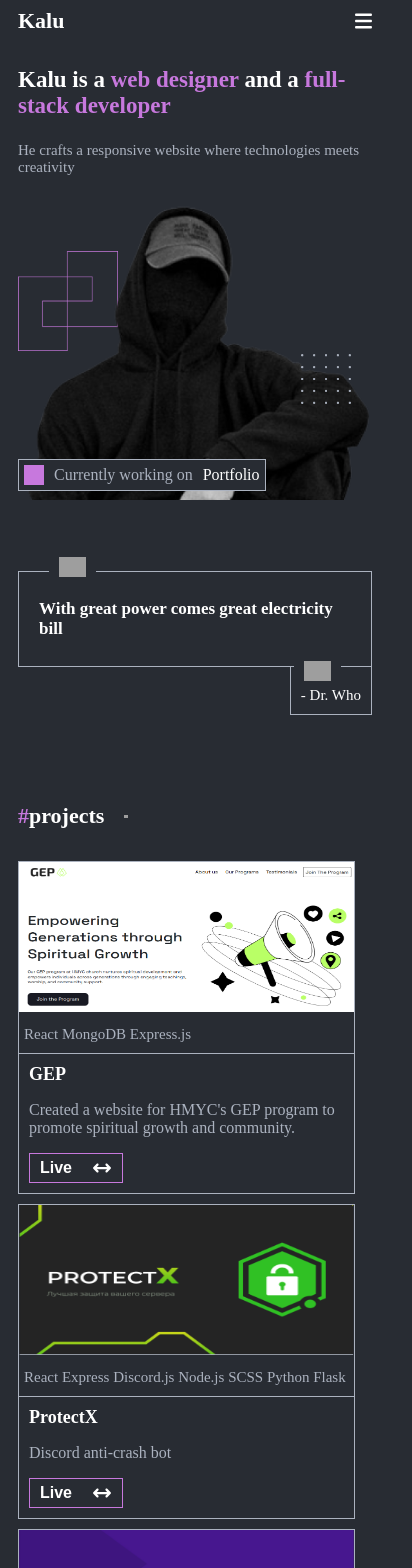
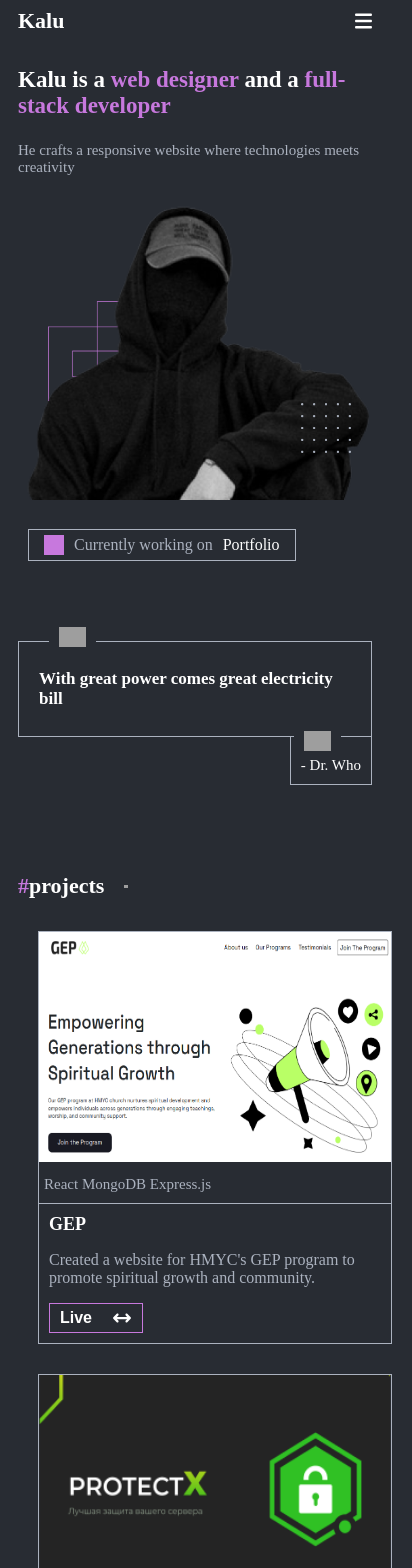
Before and after one commit to KALU-c/new-portfolio, a React (Vite) app: page / in a window 390 px wide. Shown: the top 1568 px of the page, 412 px wide, since content can reach past the window. Built offline with nearby package versions, Linux system fonts and the light colour scheme; grey boxes are pictures that could not be loaded; a web font is replaced by a local one.

Commit message:
fix: minor changes

```diff
--- a/src/components/Hero/Hero.module.css
+++ b/src/components/Hero/Hero.module.css
@@ -86,6 +86,8 @@
   background-color: var(--color-purple);
 }
 
+/******************* Media Query ***********************/
+
 @media (max-width: 991px) {
   .hero-container {
     display: flex;
@@ -139,3 +141,30 @@
     bottom: 0;
   }
 }
+
+@media (max-width: 472px) {
+  .hero-container .image-container  {
+    width: 100%;
+    height: 360px;
+  }
+
+  .hero-container .image-container .random-lines {
+    height: 100px;
+    width: 100px;
+    position: absolute;
+    top: 100px;
+    left: 30px;
+  }
+
+  .hero-container .image-container .working-on {
+    position: absolute;
+    font-size: 16px;
+    flex-wrap: wrap;
+    margin: 0;
+    gap: 0;
+    column-gap: 10px;
+    bottom: 0;
+    left: 10px;
+    padding: 5px 15px;
+  }
+}
--- a/src/components/ProjectCardItems/ProjectCardItem.module.css
+++ b/src/components/ProjectCardItems/ProjectCardItem.module.css
@@ -99,3 +99,14 @@
     height: 18px;
   }
 }
+
+@media (max-width: 472px) {
+  .card-items {
+    width: 100%;
+    margin-bottom: 20px;
+  }
+
+  .card-items .project-img {
+    height: 230px;
+  }
+}
--- a/src/container/ProjectCard/ProjectCard.module.css
+++ b/src/container/ProjectCard/ProjectCard.module.css
@@ -41,3 +41,9 @@
     width: 80%;
   }
 }
+
+@media (max-width: 472px) {
+  .card-container {
+    padding: 0px 20px;
+  }
+}
--- a/src/container/Skills/Skills.module.css
+++ b/src/container/Skills/Skills.module.css
@@ -74,4 +74,8 @@
     align-items: center;
     padding: 10px 0px;
   }
+
+  .box {
+    width: 100%;
+  }
 }
```
